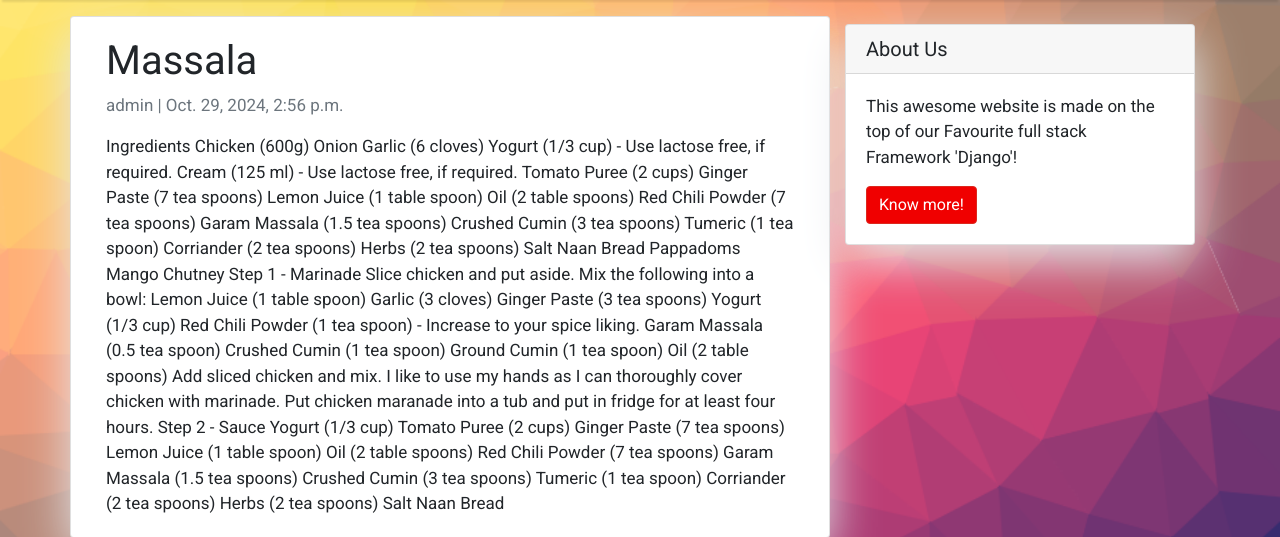
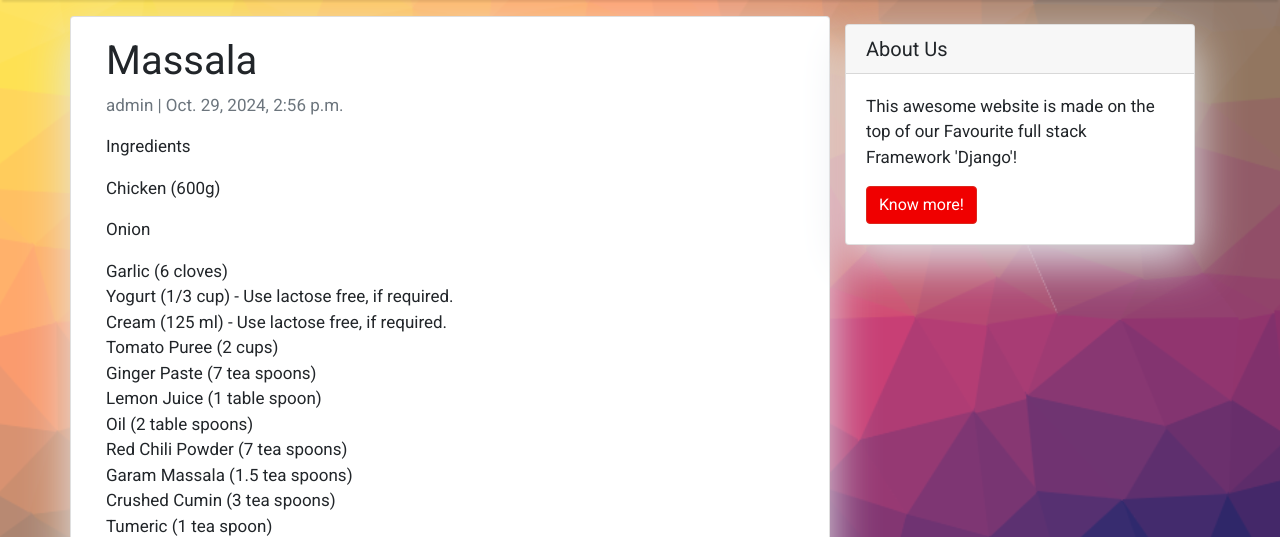
Before and after one commit to ossidion/recipe_world_1, a Django app: a page that uses recipe_world_project/recipe_app/templates/recipe_detail.html in a window 1280 px wide. Shown: the part 58-595 px from the top of the page. Run offline with Django 5.2, Linux system fonts and the light colour scheme; data comes from the database, SQL or seed files in the repository; both versions use the stored data as it was after the commit; some libraries are stand-ins or nearby versions.

Commit message:
Modified detail view to include linebreaks.

```diff
--- a/recipe_world_project/recipe_app/templates/recipe_detail.html
+++ b/recipe_world_project/recipe_app/templates/recipe_detail.html
@@ -6,7 +6,7 @@
       <div class="card-body">
         <h1>{% block title %} {{ object.title }} {% endblock title %}</h1>
         <p class=" text-muted">{{ recipe.author }} | {{ recipe.created_on }}</p>
-        <p class="card-text ">{{ object.content | safe }}</p>
+        <p class="card-text ">{{ object.content | linebreaks }}</p>
         <!-- We display the body from our context object, which DetailView makes accessible as an object. -->
       </div>
     </div>
```
Also changed, not shown: recipe_world_project/db.sqlite3.
